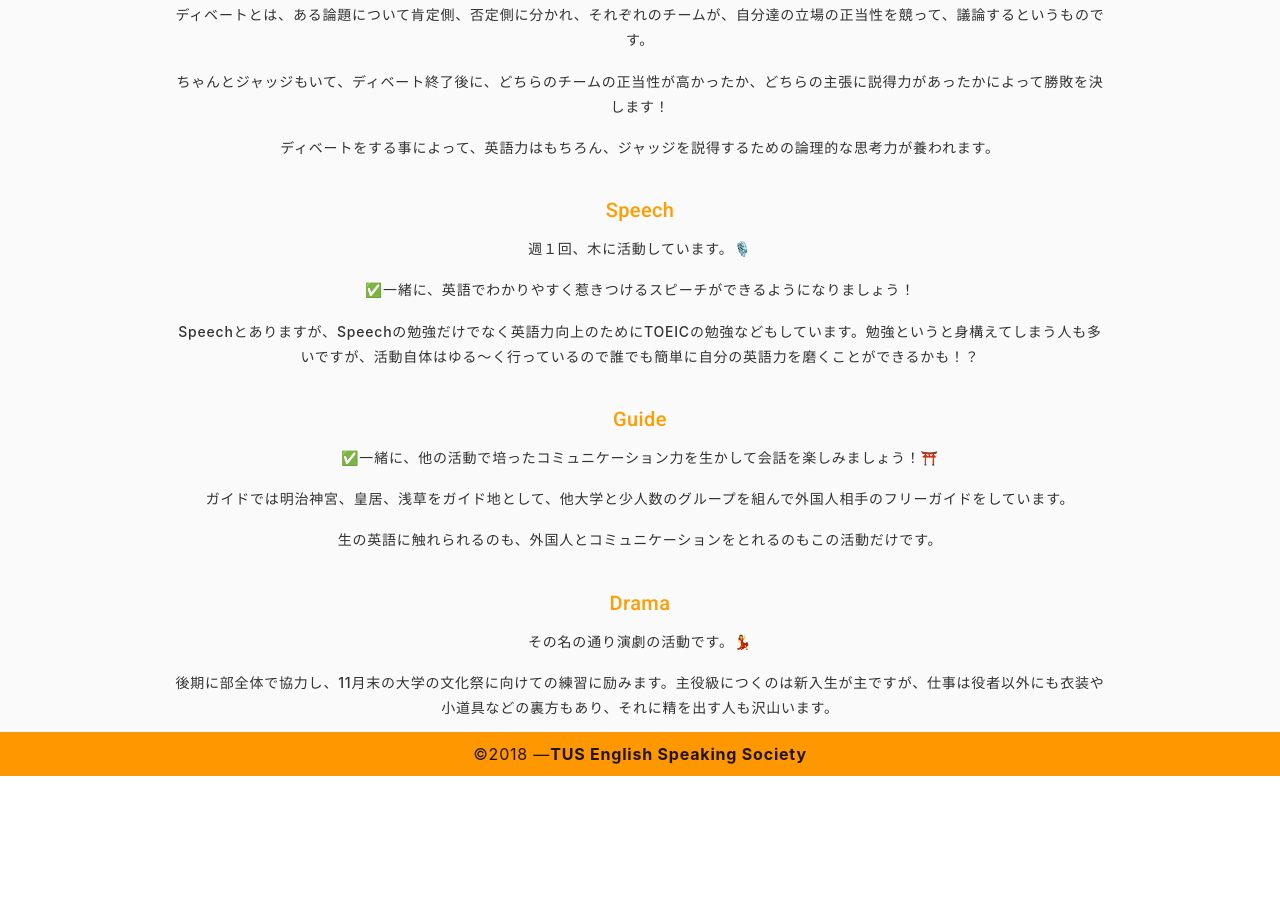
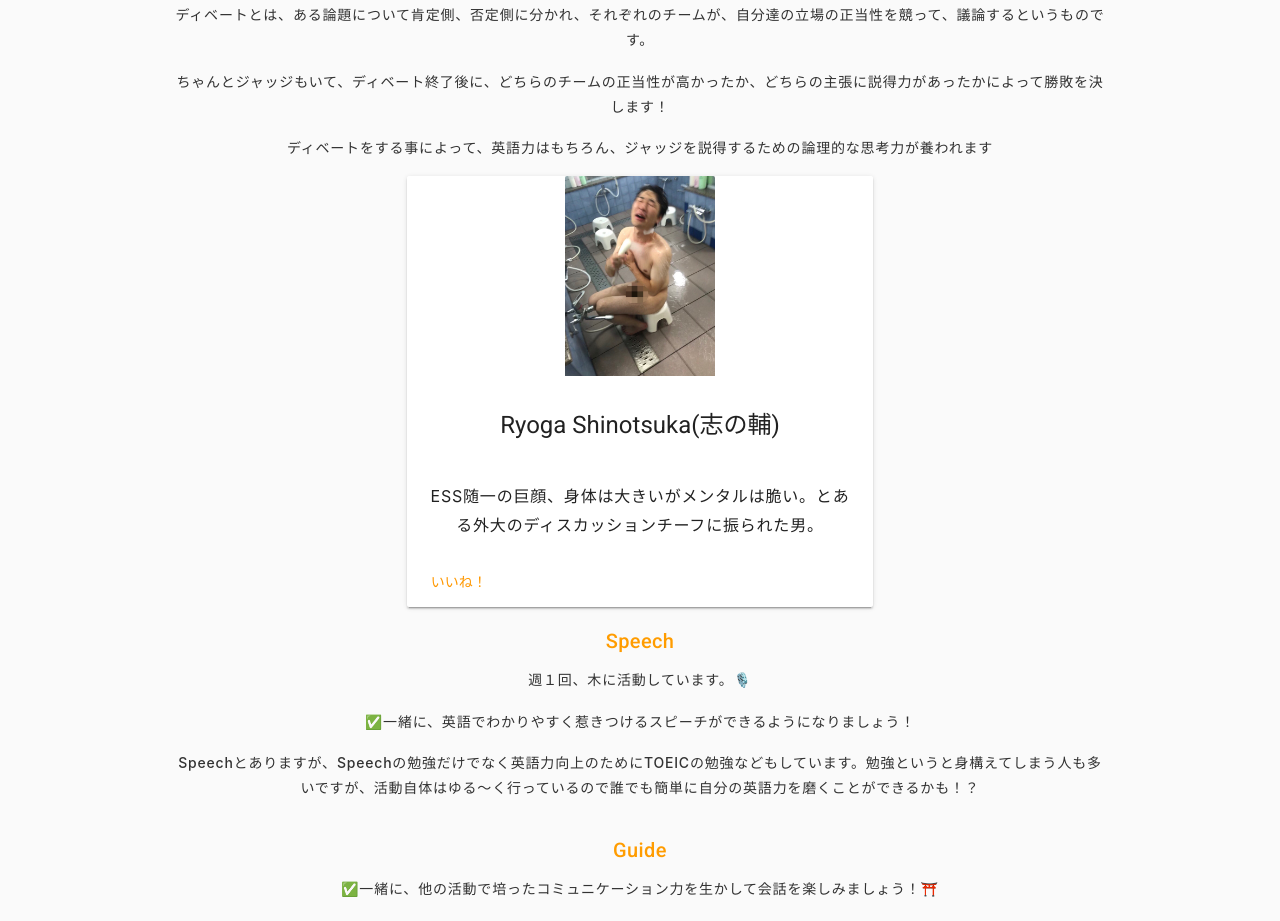
Before and after one commit to EFEXP/ESS-web, a Vue app: page /#/about in a window 1280 px wide. Shown: the part 1160-2081 px from the top of the page. Before the commit the page ends 1936 px from the top, so only its background shows below. Built offline with nearby package versions, Linux system fonts and the light colour scheme.

Commit message:
add nice guy's photo

```diff
--- a/package.json
+++ b/package.json
@@ -8,7 +8,7 @@
     "lint": "vue-cli-service lint"
   },
   "dependencies": {
-    "firebase": "^5.3.0",
+    "firebase": "^5.4.2",
     "npm": "^6.2.0",
     "pug-plain-loader": "^1.0.0",
     "vue": "^2.5.13",
--- a/src/components/AboutUsPage.vue
+++ b/src/components/AboutUsPage.vue
@@ -20,7 +20,20 @@ div
         p.body-2 ✅一緒に、論理的に考え相手を説得できるようになりましょう！
         p.body-2 ディベートとは、ある論題について肯定側、否定側に分かれ、それぞれのチームが、自分達の立場の正当性を競って、議論するというものです。
         p.body-2 ちゃんとジャッジもいて、ディベート終了後に、どちらのチームの正当性が高かったか、どちらの主張に説得力があったかによって勝敗を決します！
-        p.body-2 ディベートをする事によって、英語力はもちろん、ジャッジを説得するための論理的な思考力が養われます。
+        p.body-2 ディベートをする事によって、英語力はもちろん、ジャッジを説得するための論理的な思考力が養われます
+        v-layout
+          v-flex(xs12 sm6 offset-sm3)
+            v-card
+              img.white--text(height="200px" src="sample.JPG")
+              v-container(fill-height fluid)
+                  v-layout(fill-height)
+                    v-flex(xs12 align-end flexbox)
+                      span.headline Ryoga Shinotsuka(志の輔)
+              v-card-title
+                div
+                  span ESS随一の巨顔、身体は大きいがメンタルは脆い。とある外大のディスカッションチーフに振られた男。
+              v-card-actions
+                v-btn(flat color="orange") いいね！
         p.title.section-title Speech
         p.body-2 週１回、木に活動しています。🎙️
         p.body-2 ✅一緒に、英語でわかりやすく惹きつけるスピーチができるようになりましょう！
```
Also changed, not shown: public/sample.JPG (added), 1 other file (tests, documents, lock files or other folders).
